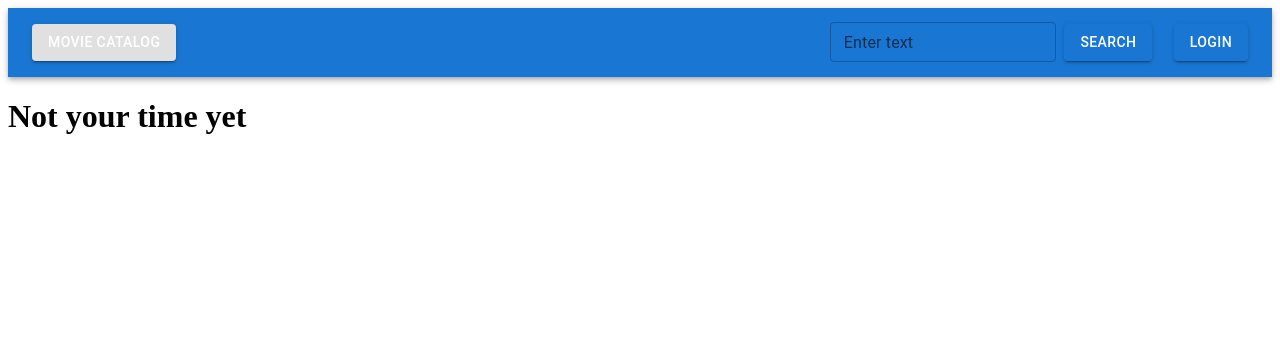
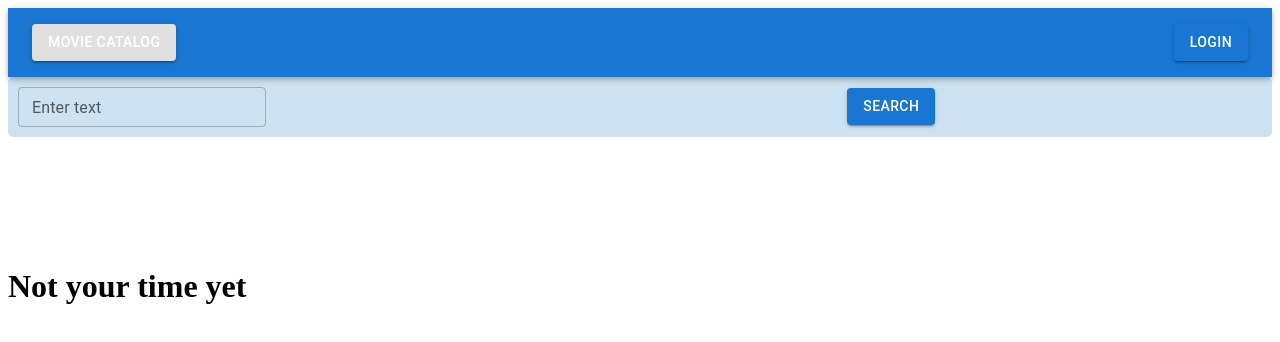
Before and after one commit to manuchekhrY/my-movie-catalog, a React (Create React App) app: page / in a window 1280 px wide. Shown: the top 342 px of the page. Built offline with nearby package versions, Linux system fonts and the light colour scheme.

Commit message:
created a function for displaying movie item

```diff
--- a/src/App.tsx
+++ b/src/App.tsx
@@ -1,11 +1,13 @@
 import React from 'react';
 import { Navbar } from './components/navbar/Navbar';
 import MovieItem from './components/movie/MovieItem';
+import { SearchForm } from './components/navbar/SearchForm';
 
 function App() {
     return (
         <div>
             <Navbar/>
+            <SearchForm/>
             <MovieItem/>
         </div>
     );
--- a/src/components/navbar/Navbar.css
+++ b/src/components/navbar/Navbar.css
@@ -3,3 +3,18 @@
     margin-left: auto;
     align-items: center;
 }
+
+.forms {
+    margin-top: 30px;
+    display: grid;
+    padding: 40px;
+    grid-template-columns: repeat(3, 1fr);
+    gap: 40px;
+}
+
+.form {
+    display: flex;
+    background-color: rgba(87, 155, 208, 0.3);
+    border-radius: 5px;
+    padding: 10px;
+}
--- a/src/components/navbar/Navbar.tsx
+++ b/src/components/navbar/Navbar.tsx
@@ -1,5 +1,5 @@
 import { AppBar, Button, Container, Toolbar } from "@mui/material";
-import { SearchForm } from "./SearchForm";
+//import { SearchForm } from "./SearchForm";
 
 export function Navbar() {
 
@@ -9,6 +9,7 @@ export function Navbar() {
             height : '36.5px',
             color: 'white',
             display: 'flex',
+            marginLeft: 'auto',
             outline: 'white',
             lineHeight: 1,
 
@@ -19,7 +20,7 @@ export function Navbar() {
             <Container maxWidth='xl' >
                 <Toolbar disableGutters>
                     <Button color="inherit" variant="contained">Movie Catalog</Button>
-                    <SearchForm/>
+
                     <Button sx={styles.loginButton}  variant="contained">Login</Button>
                 </Toolbar>
             </Container>
--- a/src/components/navbar/SearchForm.tsx
+++ b/src/components/navbar/SearchForm.tsx
@@ -3,33 +3,40 @@ import { useState } from "react";
 import { searchUrl } from "../../extra/endPoint";
 import axios from "axios";
 import './Navbar.css'
-import filterData from "../../extra/MovieType";
+import filterData, { Movie } from "../../extra/MovieType";
 
 export function SearchForm() {
 
     const [movieName, setMovieName] = useState('');
 
+    const [arr, setArr] = useState<Movie[]>();
+
     const handleClick = () => {
-        axios.get(searchUrl(movieName)).then((res) =>{
+        axios.get(searchUrl(movieName)).then((res) => {
             const data = filterData(res);
+            setArr(filterData(res));
             console.log(data);
         })
             .catch(err => console.log(err, 'hello'))
     }
 
-    /*
-        const handleClick = () => {
-        axios.get(searchUrl(movieName)).then((res) =>{
-            for( let movie of res.data.results)
-                console.log(movie.title);
-        })
-        .catch(err => console.log(err))
+    function displayData(array: Movie[]) {
+        return array.map((movie) => {
+            return (
+                <div className="form">
+                    <div>
+                        <h1>{movie.title}</h1>
+                        <h3>{movie.overview}</h3>
+                        <h5>{movie.release_date}</h5>
+                    </div>
+                </div>)
+        });
     }
-     */
 
     return (
+        <>
             <form className="form">
-            <Grid container spacing={1} alignItems="center">
+                <Grid container spacing={0} alignItems="center">
                     <Grid item xs={8}>
                         <TextField
                             color="error"
@@ -46,5 +53,11 @@ export function SearchForm() {
                     </Grid>
                 </Grid>
             </form>
+            <div className="forms">
+            {
+                arr && (displayData(arr))
+            }
+        </div>
+        </>
     )
 }
```
Lines whose indentation alone changed are shown as unchanged.
